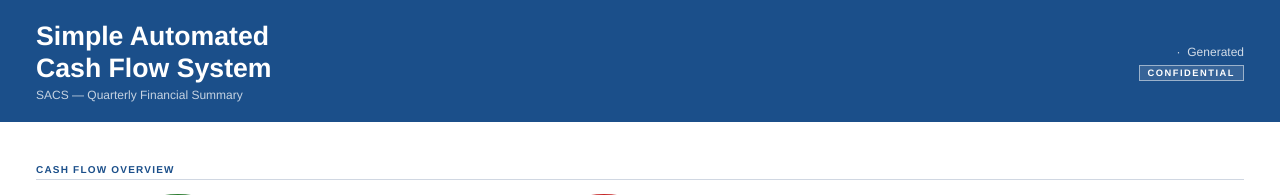
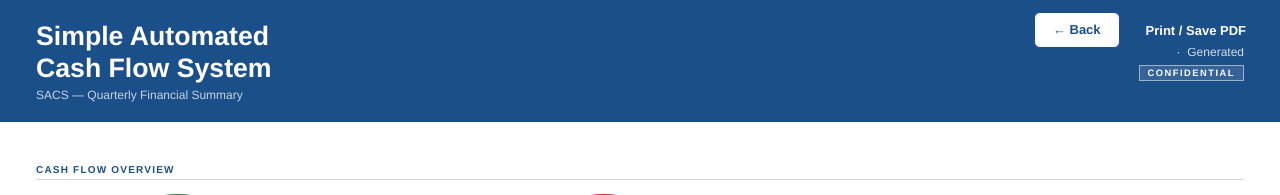
Before and after one commit to rodrigost1455-hub/aw-portal, a FastAPI app: template templates/sacs_pdf.html in a window 1280 px wide. Shown: the top 195 px of the page. Run offline with FastAPI, Linux system fonts and the light colour scheme; the template is opened without the code that fills it, so the values that code supplies are empty.

Commit message:
Fix Vercel build: replace xhtml2pdf with browser print-to-PDF

```diff
--- a/main.py
+++ b/main.py
@@ -1,10 +1,9 @@
 from fastapi import FastAPI, Depends, Form, Request
-from fastapi.responses import HTMLResponse, RedirectResponse, StreamingResponse
+from fastapi.responses import HTMLResponse, RedirectResponse
 from fastapi.staticfiles import StaticFiles
 from fastapi.templating import Jinja2Templates
 from sqlalchemy.orm import Session
 from typing import Optional
-import io
 import datetime
 import os
 
@@ -260,32 +259,16 @@ async def save_report(client_id: int, request: Request, db: Session = Depends(ge
     return RedirectResponse(url="/", status_code=303)
 
 
-@app.get("/clients/{client_id}/report/{report_id}/sacs-pdf")
-def generate_sacs_pdf(client_id: int, report_id: int, db: Session = Depends(get_db)):
-    from xhtml2pdf import pisa
-
+@app.get("/clients/{client_id}/report/{report_id}/sacs-pdf", response_class=HTMLResponse)
+def generate_sacs_pdf(client_id: int, report_id: int, request: Request, db: Session = Depends(get_db)):
     client = db.query(models.Client).filter(models.Client.id == client_id).first()
     report = db.query(models.QuarterlyReport).filter(models.QuarterlyReport.id == report_id).first()
-
-    html_content = templates.get_template("sacs_pdf.html").render({
+    return templates.TemplateResponse(request=request, name="sacs_pdf.html", context={
         "client": client,
         "report": report,
         "fmt": fmt,
         "quarter_label": f"Q{report.quarter} {report.year}",
     })
-
-    pdf_buffer = io.BytesIO()
-    pisa.CreatePDF(html_content, dest=pdf_buffer)
-    pdf_buffer.seek(0)
-
-    client_slug = client.full_name.replace(" ", "_")
-    filename = f"SACS_{client_slug}_Q{report.quarter}_{report.year}.pdf"
-
-    return StreamingResponse(
-        pdf_buffer,
-        media_type="application/pdf",
-        headers={"Content-Disposition": f'attachment; filename="{filename}"'},
-    )
 
 
 # Convenience: generate PDF from latest report
--- a/requirements.txt
+++ b/requirements.txt
@@ -2,5 +2,4 @@ fastapi==0.115.12
 uvicorn==0.34.3
 sqlalchemy==2.0.40
 jinja2==3.1.6
-xhtml2pdf==0.2.17
 python-multipart==0.0.20
--- a/templates/sacs_pdf.html
+++ b/templates/sacs_pdf.html
@@ -284,7 +284,46 @@
       color: #1B4F8A;
     }
 
-    /* ── Footer ─────────────────────────────────────────── */
+    /* ── Print button ───────────────────────────────────── */
+  .print-toolbar {
+    position: fixed;
+    top: 12px;
+    right: 16px;
+    display: flex;
+    gap: 8px;
+    z-index: 999;
+  }
+  .btn-print {
+    background: #1B4F8A;
+    color: #fff;
+    border: none;
+    border-radius: 6px;
+    padding: 8px 18px;
+    font-size: 13px;
+    font-weight: 600;
+    cursor: pointer;
+    font-family: inherit;
+  }
+  .btn-back {
+    background: #fff;
+    color: #1B4F8A;
+    border: 1.5px solid #1B4F8A;
+    border-radius: 6px;
+    padding: 8px 18px;
+    font-size: 13px;
+    font-weight: 600;
+    cursor: pointer;
+    font-family: inherit;
+    text-decoration: none;
+    display: inline-block;
+    line-height: 1.4;
+  }
+  @media print {
+    .print-toolbar { display: none; }
+    @page { size: A4 landscape; margin: 0; }
+  }
+
+  /* ── Footer ─────────────────────────────────────────── */
     .footer-bar {
       background-color: #1B4F8A;
       width: 100%;
@@ -314,6 +353,12 @@
   </style>
 </head>
 <body>
+
+<!-- ── Print toolbar ───────────────────────────────────────── -->
+<div class="print-toolbar">
+  <a class="btn-back" href="javascript:history.back()">← Back</a>
+  <button class="btn-print" onclick="window.print()">Print / Save PDF</button>
+</div>
 
 <!-- ── Header ──────────────────────────────────────────────── -->
 <table class="header-table" cellpadding="0" cellspacing="0">
```
